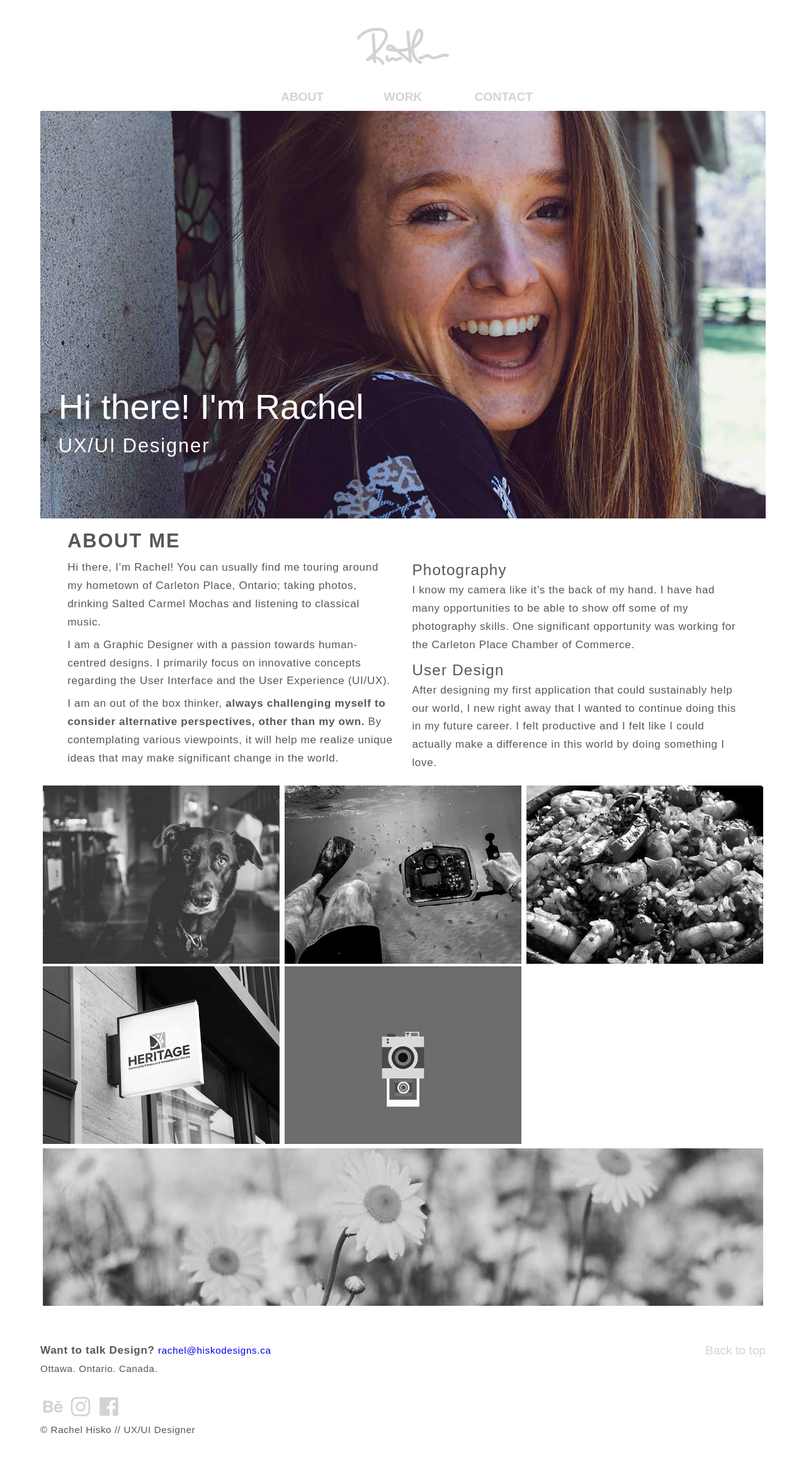
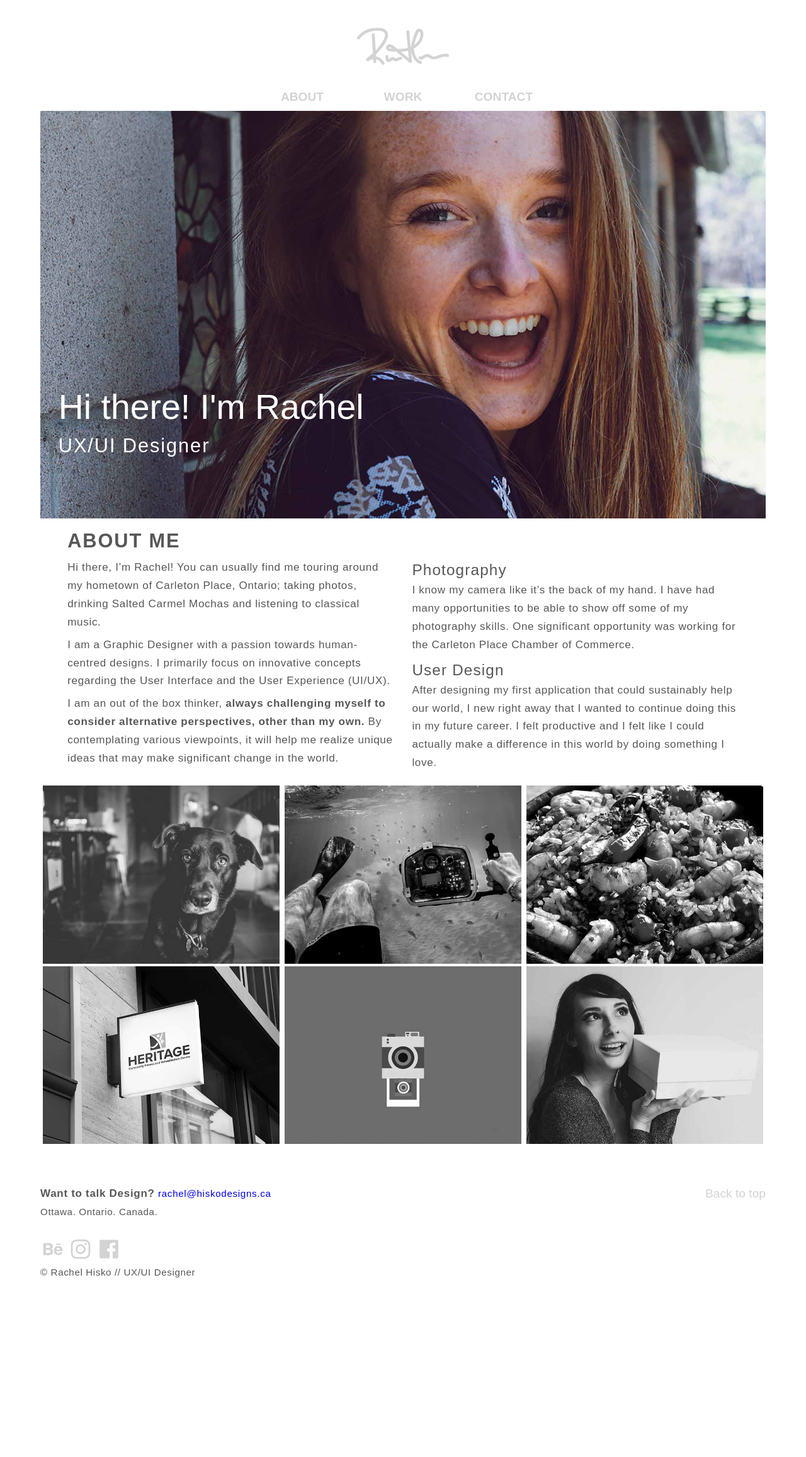
Before and after one commit to rachelhisko/hiskodesigns.ca, a Jekyll site: the page built from index.html, in a window 1280 px wide. Shown: the whole page at 63% size. Built offline with Jekyll 4.4.1, drawn with Linux system fonts in a browser that asks for light colours; nearby versions of some CDN libraries; some web fonts are replaced; comment, search, counter and statistics services are not loaded; after the commit the page ends 2064 px from its top, so only the background shows below that.

Commit message:
adjusting layout

```diff
--- a/index.html
+++ b/index.html
@@ -35,20 +35,6 @@ title: Rachel Hisko Designs • Work Display
     {% include card.html url="/seafood-eats/" file="images/seafood-main-page.jpg" alt="Seafood Eats" title="Seafood Eats" caption="Global Goal" %}
     {% include card.html url="/heritage-logo/" file="images/logo-design-main-page.jpg" alt="Heritage Logo" title="Heritage" caption="Logo Redesign" %}
     {% include card.html url="/motion/" file="images/motion-main.jpg" alt="Motion" title="Motion" %}
+    {% include card.html url="/photography/" file="images/photography-main.jpg" alt="Photography" title="Photography" %}
   </section>
-
-  <div class="wrapper gutter-1-8">
-    <a class="card" href="{{site.baseurl}}/photography">
-      <div class="relative">
-        <div class="color-box"></div>
-          <div class="photography">
-            <img class="grey img-flex" src="{{site.baseurl}}/images/photography-main.jpg" alt="">
-          </div>
-          <div class="absolute pin-center project w-1">
-            <h2 class="push-0 pad-t-1-4 text-upper giga">Photography</h2>
-            <h3 class="kilo push-0"></h3>
-          </div>
-      </div>
-    </a>
-  </div>
 </main>
```
Also changed, not shown: global-goals-app.html (deleted, +0 -12 lines), images/photography-main.jpg.
